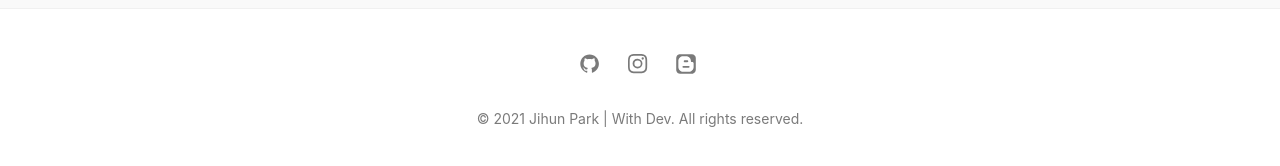
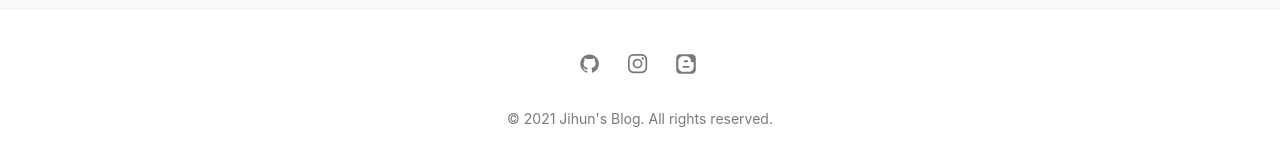
Before and after one commit to jihunparkme/jihunparkme.github.io, a Jekyll site: the page built from index.md, in a window 1280 px wide and 900 px high, scrolled down 3147 px. Shown: the part 726-892 px from the top of the window. Built offline with Jekyll 4.4.1, drawn with Linux system fonts in a browser that asks for light colours; some of the changed text lies outside the part shown.

Commit message:
add contents

```diff
--- a/_config.yml
+++ b/_config.yml
@@ -1,5 +1,6 @@
 # SITE CONFIGURATION
-title: Jihun Park | With Dev # your site title
+title: Jihun's Blog # your site title
+subtitle : "with Development"
 author: GitHub User # You :P
 description: > # Meta description of Homepage
   With AI
```
